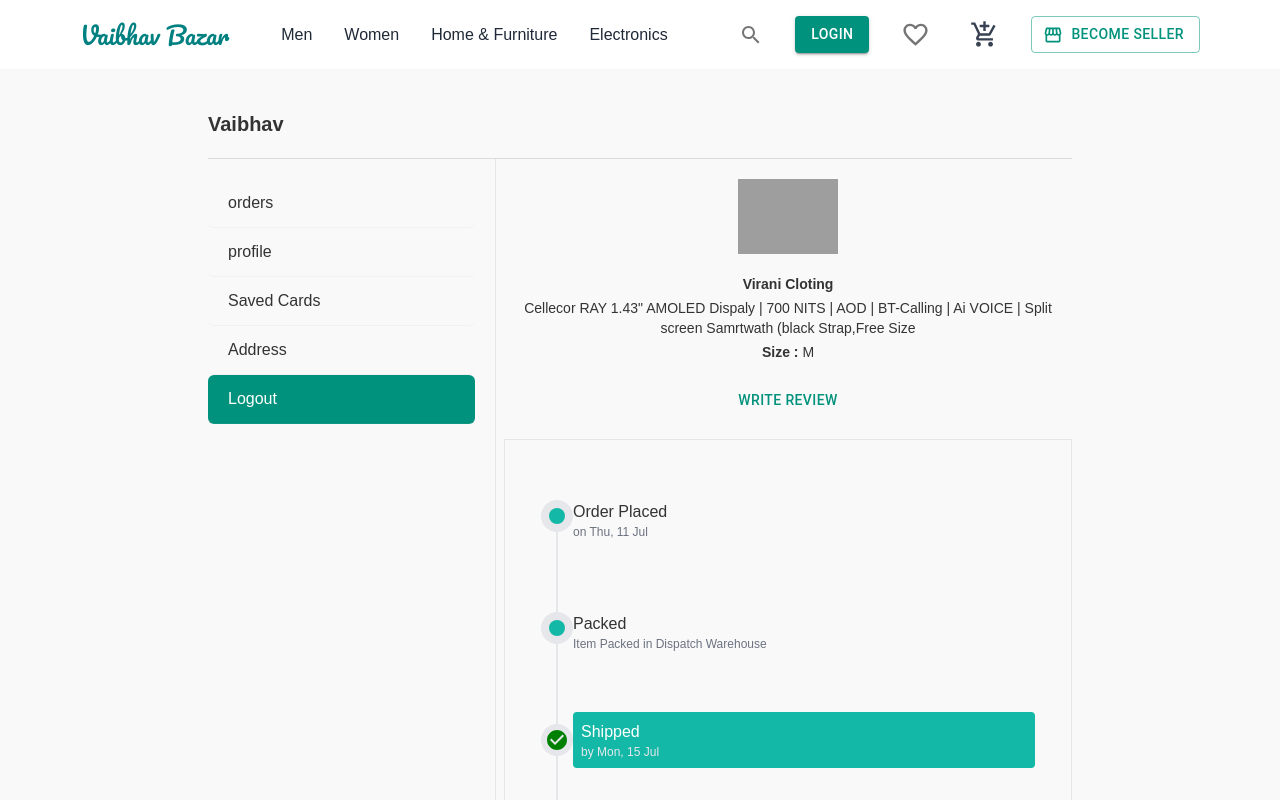
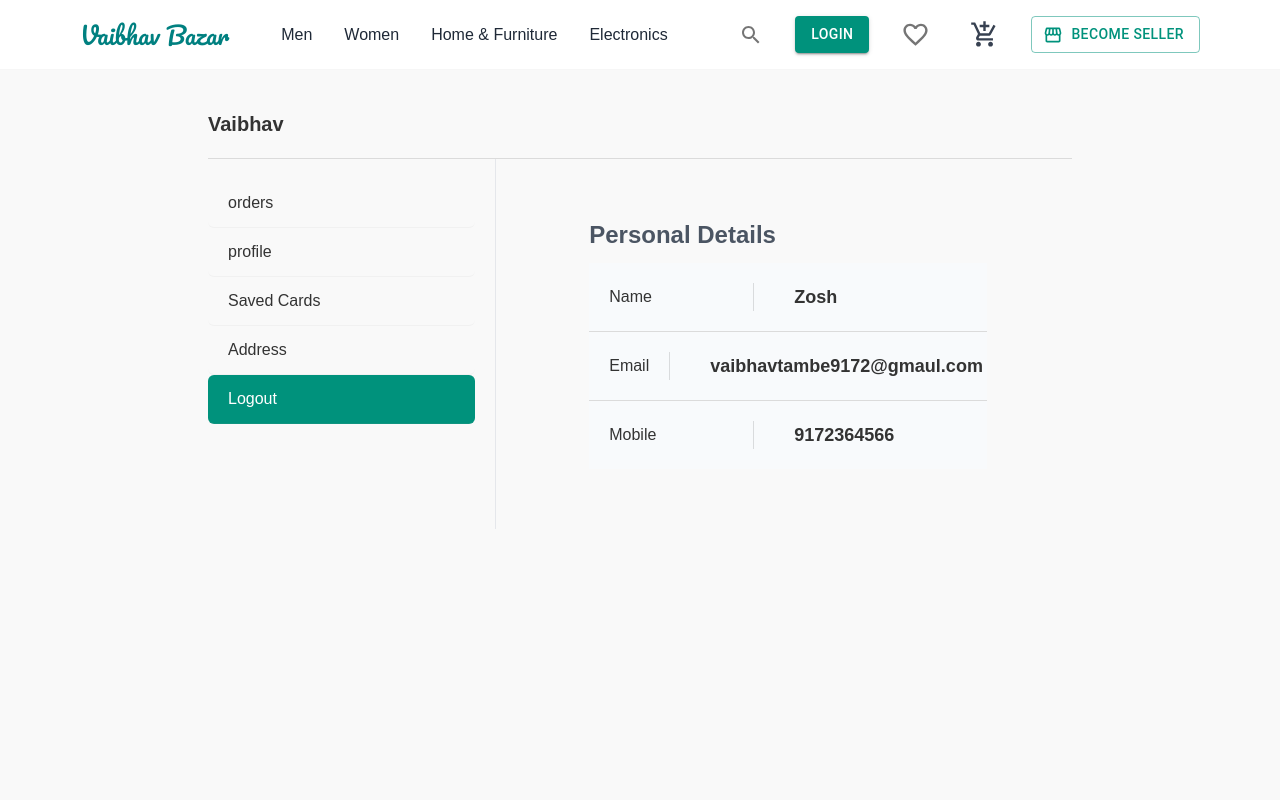
Before and after one commit to Vaibhav9172364566-tambe/ECommerce_Website_Using_SpringBoot_React, a React (Create React App) app in the folder frontend/: page / in a window 1280 px wide. Shown: the top 800 px of the page. Built offline with nearby package versions, Linux system fonts and the light colour scheme; grey boxes are pictures that could not be loaded.

Commit message:
Impliment the Personal details (Profile)

```diff
--- /dev/null
+++ b/frontend/src/component/ProfileField.tsx
@@ -0,0 +1,17 @@
+import { Divider } from '@mui/material'
+import React from 'react'
+
+const ProfileField = ({keys,value}:{keys:string ,value:string}) => {
+  return (
+    <div className='p-5 flex items-center bg-slate-50'>
+        <p className='w-20 lg:w-36 pr-5'>
+             {keys}
+        </p>
+        <Divider orientation='vertical' flexItem></Divider>
+        <p className='pl-4 lg:pl-10 font-semibold text-lg'>{value}</p>
+
+    </div>
+  )
+}
+
+export default ProfileField
--- a/frontend/src/customer/pages/Account/Account.tsx
+++ b/frontend/src/customer/pages/Account/Account.tsx
@@ -3,6 +3,7 @@ import React from 'react'
 import { useLocation, useNavigate } from 'react-router-dom'
 import Orders from './Orders'
 import OrderDetails from './OrderDetails'
+import UserDetails from './UserDetails'
 
 const menu=[
     { name:"orders",path:'/account/orders'  },
@@ -47,7 +48,8 @@ const Account = () => {
 
             <section className='right lg:col-span-2 lg:pl-2 py-5'>
                     {/* <Orders></Orders> */}
-                    <OrderDetails></OrderDetails>
+                    {/* <OrderDetails></OrderDetails> */}
+                    <UserDetails></UserDetails>
             </section>
 
          </div>
--- /dev/null
+++ b/frontend/src/customer/pages/Account/UserDetails.tsx
@@ -0,0 +1,29 @@
+import React from 'react'
+import ProfileField from '../../../component/ProfileField'
+import { Divider } from '@mui/material'
+
+const UserDetails = () => {
+  return (
+    <div className='flex justify-center py-10'>
+        <div className='w-full lg:w-[70%]'>
+            <div className='flex items-center pb-3 justify-between'>
+                <h1 className='text-2xl font-bold text-gray-600'>Personal Details</h1>
+
+            </div>
+            <div className=''>
+                <ProfileField keys='Name' value={'Zosh'}></ProfileField>
+                <Divider></Divider>
+                <ProfileField keys='Email' value={'vaibhavtambe9172@gmaul.com'}></ProfileField>
+                <Divider></Divider>
+                <ProfileField keys='Mobile' value={'9172364566'}></ProfileField>
+
+
+            </div>
+
+        </div>
+
+    </div>
+  )
+}
+
+export default UserDetails
```
